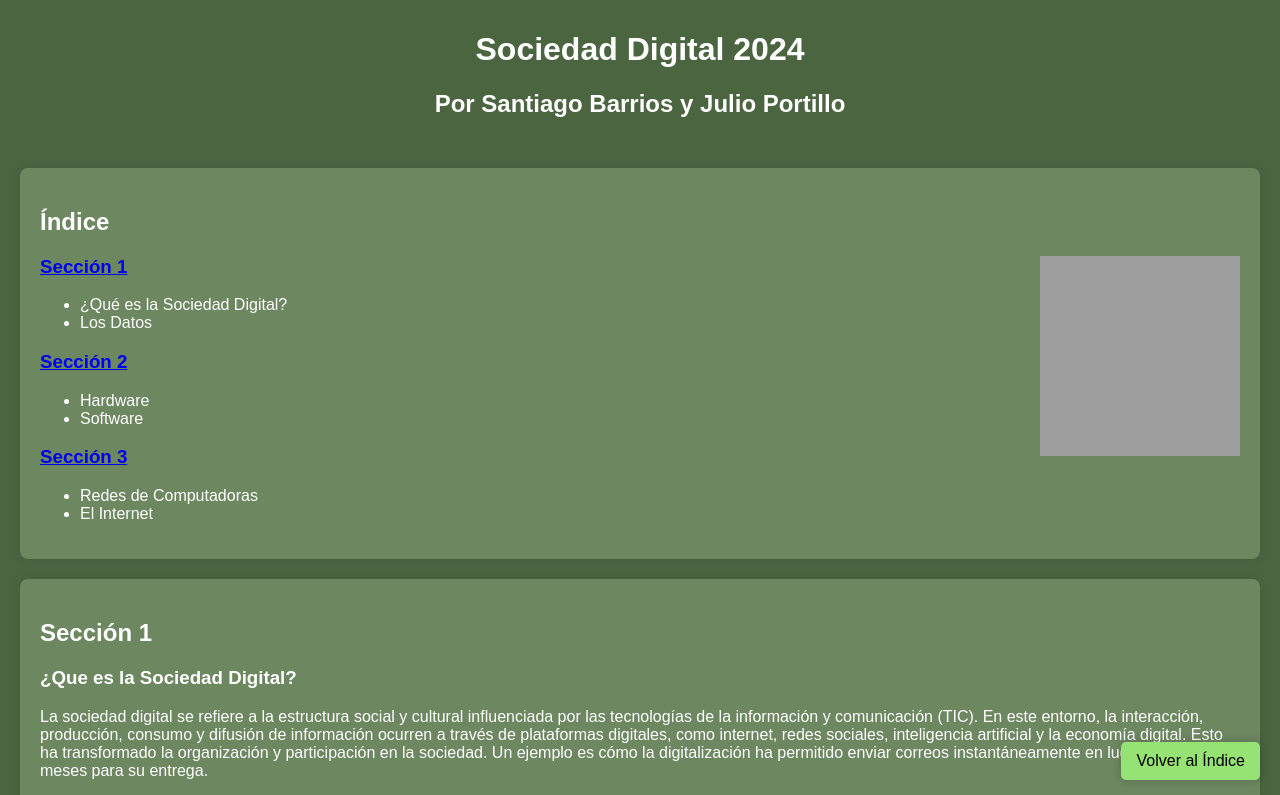
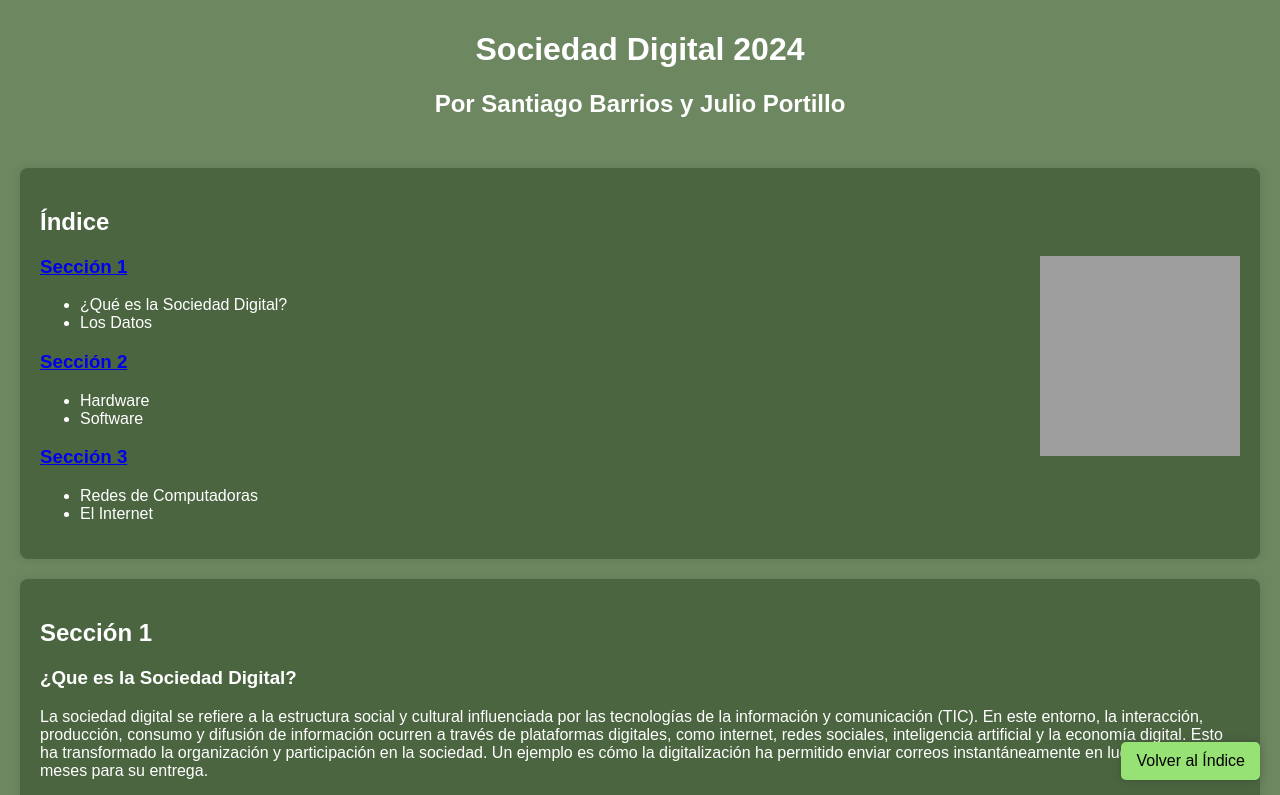
Before and after one commit to jsbc1003/SociedadDigital2024, a plain HTML site: page index.html in a window 1280 px wide. Shown: the top 795 px of the page. Drawn offline with Linux system fonts and the light colour scheme; grey boxes are pictures that could not be loaded.

Commit message:
Update styles.css

```diff
--- a/styles.css
+++ b/styles.css
@@ -2,12 +2,12 @@ body {
     font-family: Arial, sans-serif;
     margin: 0;
     padding: 0;
-    background-color: #4C6541;
+    background-color: #6D8761;
     color: #FFFFFF;
 }
 
 header {
-    background-color: #4C6541;
+    background-color: #6D8761;
     color: #00000;
     padding: 10px 0;
     text-align: center;
@@ -31,7 +31,7 @@ nav ul li a {
 section {
     padding: 20px;
     margin: 20px;
-    background-color: #6D8761;
+    background-color: #4C6541;
     border-radius: 8px;
     box-shadow: 0 0 10px rgba(0, 0, 0, 0.1);
 }
```
